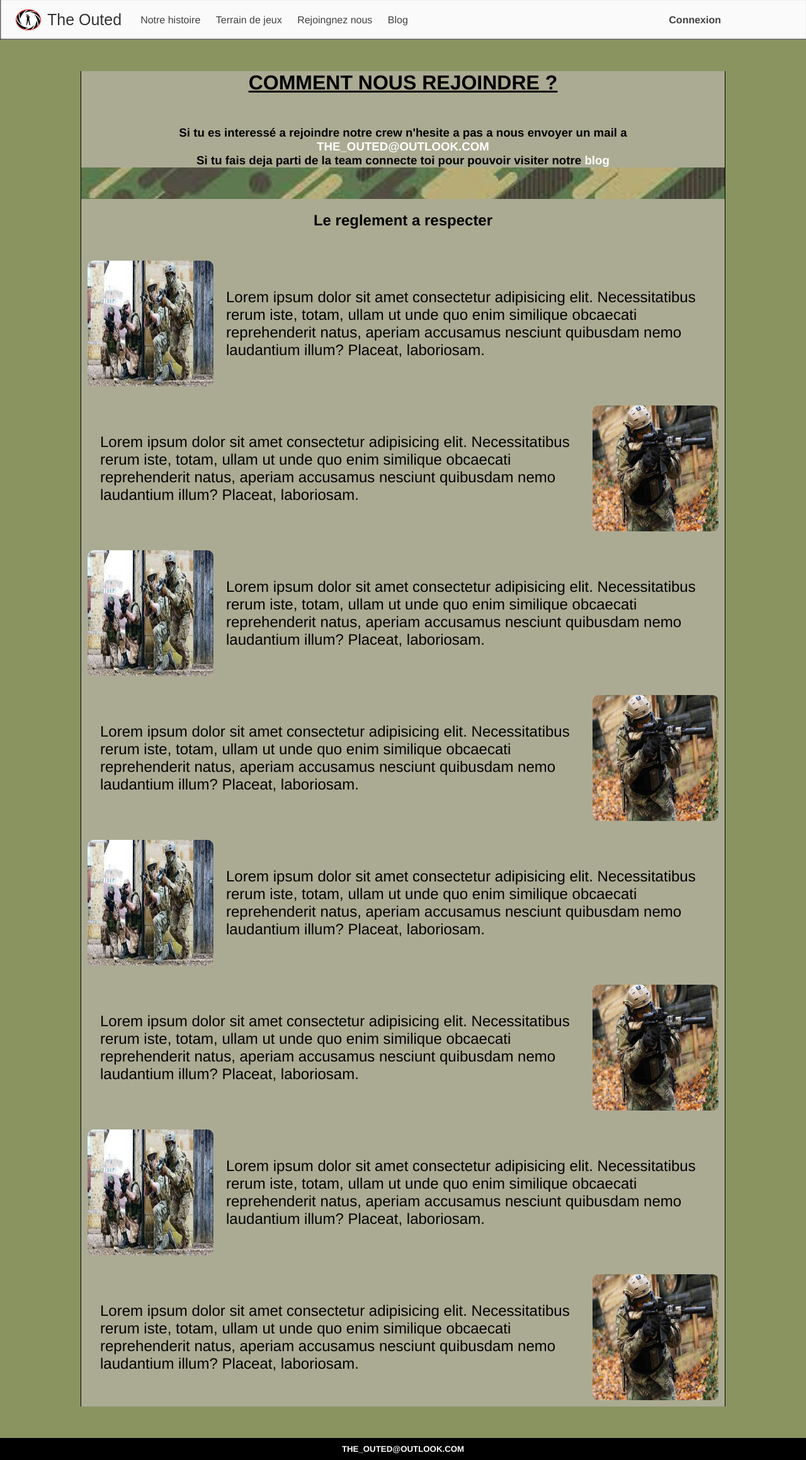
After one commit to Imanelaa3/The-Outed, a PHP site: page /MVC/View/Rejoindre.php in a window 1280 px wide. The commit adds this page. Shown: the whole page at 63% size. Run offline with PHP 8.4, Linux system fonts and the light colour scheme.

Commit message:
page rejoindre plus debut connexion

```diff
--- /dev/null
+++ b/MVC/View/404.php
@@ -0,0 +1,4 @@
+<?php
+$title ="404"
+
+?>
--- /dev/null
+++ b/MVC/View/Blog.php
@@ -0,0 +1,4 @@
+<?php
+$title ="THE OUTED BLOG";
+require __DIR__.'/../../ressources/templates/_header.php';
+?>
--- /dev/null
+++ b/MVC/View/Rejoindre.php
@@ -0,0 +1,64 @@
+<?php
+
+$title="COMMENT NOUS REJOINDRE ?";
+
+require __DIR__.'/../../ressources/templates/_header.php';
+?>
+
+<div class="rejoindre">
+    <h3>Si tu es interessé a rejoindre notre crew n'hesite a pas a nous envoyer un mail a  </br>
+    <a href="mailto:THE_OUTED@OUTLOOK.COM">THE_OUTED@OUTLOOK.COM</a> </br>
+    Si tu fais deja parti de la team connecte toi pour pouvoir visiter notre <a class="blogLink" href="/Blog">blog</a>  </h3>
+
+
+
+    <img class="imgterrain" src="/../../ressources/photos/bannierevert.jpg" alt="banniere">
+</div>
+
+
+
+<div class="reglement">
+    <h2>Le reglement a respecter</h2>
+
+    <ul>
+        <li class="r1">
+            <img class="imgR" src="/../../ressources/photos/m2.jpg" alt="">
+            <p class="paraR">Lorem ipsum dolor sit amet consectetur adipisicing elit. Necessitatibus rerum iste, totam, ullam ut unde quo enim similique obcaecati reprehenderit natus, aperiam accusamus nesciunt quibusdam nemo laudantium illum? Placeat, laboriosam.</p>
+        </li>
+        <li class="r2">
+            <img class="imgR" src="/../../ressources/photos/m1.jpg" alt="">
+            <p class="paraR">Lorem ipsum dolor sit amet consectetur adipisicing elit. Necessitatibus rerum iste, totam, ullam ut unde quo enim similique obcaecati reprehenderit natus, aperiam accusamus nesciunt quibusdam nemo laudantium illum? Placeat, laboriosam.</p>
+        </li>
+        <li class="r1">
+            <img class="imgR" src="/../../ressources/photos/m2.jpg" alt="">
+            <p class="paraR">Lorem ipsum dolor sit amet consectetur adipisicing elit. Necessitatibus rerum iste, totam, ullam ut unde quo enim similique obcaecati reprehenderit natus, aperiam accusamus nesciunt quibusdam nemo laudantium illum? Placeat, laboriosam.</p>
+        </li>
+        <li class="r2">
+            <img class="imgR" src="/../../ressources/photos/m1.jpg" alt="">
+            <p class="paraR">Lorem ipsum dolor sit amet consectetur adipisicing elit. Necessitatibus rerum iste, totam, ullam ut unde quo enim similique obcaecati reprehenderit natus, aperiam accusamus nesciunt quibusdam nemo laudantium illum? Placeat, laboriosam.</p>
+        </li>
+        <li class="r1">
+            <img class="imgR" src="/../../ressources/photos/m2.jpg" alt="">
+            <p class="paraR">Lorem ipsum dolor sit amet consectetur adipisicing elit. Necessitatibus rerum iste, totam, ullam ut unde quo enim similique obcaecati reprehenderit natus, aperiam accusamus nesciunt quibusdam nemo laudantium illum? Placeat, laboriosam.</p>
+        </li>
+        <li class="r2">
+            <img class="imgR" src="/../../ressources/photos/m1.jpg" alt="">
+            <p class="paraR">Lorem ipsum dolor sit amet consectetur adipisicing elit. Necessitatibus rerum iste, totam, ullam ut unde quo enim similique obcaecati reprehenderit natus, aperiam accusamus nesciunt quibusdam nemo laudantium illum? Placeat, laboriosam.</p>
+        </li>
+        <li class="r1">
+            <img class="imgR" src="/../../ressources/photos/m2.jpg" alt="">
+            <p class="paraR">Lorem ipsum dolor sit amet consectetur adipisicing elit. Necessitatibus rerum iste, totam, ullam ut unde quo enim similique obcaecati reprehenderit natus, aperiam accusamus nesciunt quibusdam nemo laudantium illum? Placeat, laboriosam.</p>
+        </li>
+        <li class="r2">
+            <img class="imgR" src="/../../ressources/photos/m1.jpg" alt="">
+            <p class="paraR">Lorem ipsum dolor sit amet consectetur adipisicing elit. Necessitatibus rerum iste, totam, ullam ut unde quo enim similique obcaecati reprehenderit natus, aperiam accusamus nesciunt quibusdam nemo laudantium illum? Placeat, laboriosam.</p>
+        </li>
+    </ul>
+
+
+
+</div>
+
+
+
+<?php require __DIR__.'/../../ressources/templates/_footer.php';?>
--- a/ressources/templates/_header.php
+++ b/ressources/templates/_header.php
@@ -25,11 +25,12 @@
                 <span></span>
             </button>
             <div class="navlinks-container">
-                <a href="/../../index.php"
+                <a href="/"
                 aria-current="page">Notre histoire</a>
-                <a href="./MVC/View/TerrainDeJeu.php">Terrain de jeux</a>
-                <a href="#">Rejoingnez nous</a>
+                <a href="/TerrainDeJeu">Terrain de jeux</a>
+                <a href="/Rejoindre">Rejoingnez nous</a>
                 <a href="#">Blog</a>
+                <a id="connexionLink" href="#">Connexion</a>
 
             </div>
         </div>
--- a/style.css
+++ b/style.css
@@ -166,6 +166,74 @@ a{
 
 }
 
+/* -----REJOOINDRE-------- */
+h3{
+  text-align: center;
+}
+
+.rejoindre{
+  display: flex;
+  flex-direction: column;
+
+}
+
+.paraR1{
+  margin-bottom: 10px;
+  padding: 10px;
+}
+
+
+.reglement{
+  display: flex;
+  flex-direction: column;
+}
+
+.r1,.r2{
+
+  margin-top: 30px;
+  display: flex;
+  align-items: center;
+  margin-left: 10px;
+  margin-right: 10px;
+  margin-bottom: 10px;
+
+}
+.r2{
+  flex-direction: row-reverse;
+}
+
+.imgR{
+  width: 200px;
+  height: 200px;
+  border-radius: 10px;
+}
+.paraR{
+  padding: 20px;
+  font-size: 1.5em;
+}
+
+.connexion{
+  width: 40%;
+}
+
+.connexionLink{
+  color: red;
+  font-size: 1.2rem;
+}
+
+
+
+@media (max-width: 900px) {
+  .r1,.r2{
+    flex-direction: column;
+  }
+  .paraR{
+    font-size: 1em;
+  }
+
+}
+
+
 
 /* -----MENU HAMBURGER---- */
 
@@ -251,6 +319,11 @@ nav {
   display: none;
 }
 
+#connexionLink{
+  font-weight: 600;
+  margin-left: 400px;
+}
+
 @media (max-width: 900px) {
   nav {
     padding: 15px 20px;
@@ -328,6 +401,8 @@ nav {
     padding: 15px 50px 15px 20px;
     border-right: 1px solid #c5c5c6;
   }
+
+
   .open {
     transform: translate(0%);
   }
@@ -363,4 +438,9 @@ nav {
   .nav-icon span {
     font-size: 20px;
   }
+
+  #connexionLink{
+    font-weight: 600;
+    margin-left: 0px;
+  }
 }
```
Also changed, not shown: MVC/View/connexion/connexion.php (added, +24 -0 lines), ressources/config/_blogConfig.php (added, +29 -0 lines), router.php (added, +111 -0 lines), routes.php (added, +12 -0 lines), services/_pdo.php (added, +54 -0 lines), services/_shouldBeLogged.php (added, +48 -0 lines), .htaccess (added), MVC/Model/connexionModel.php (added).
